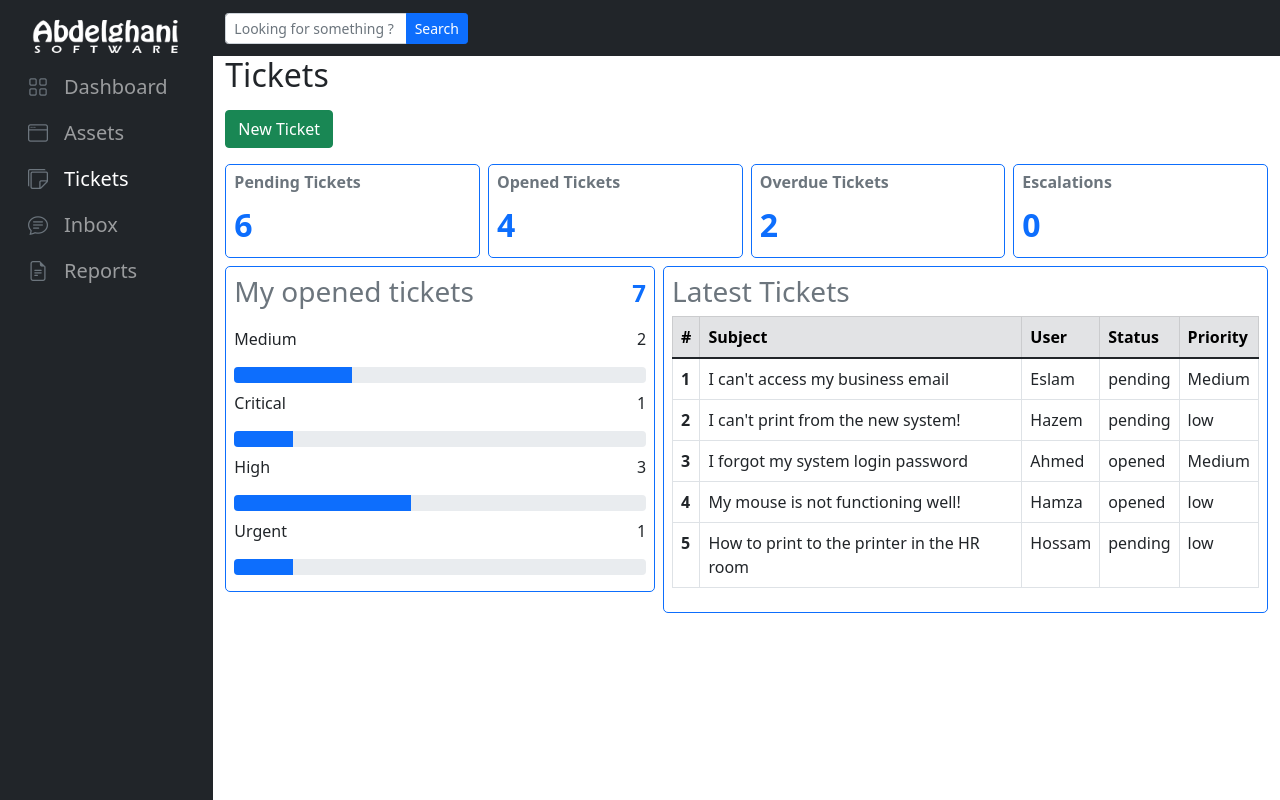
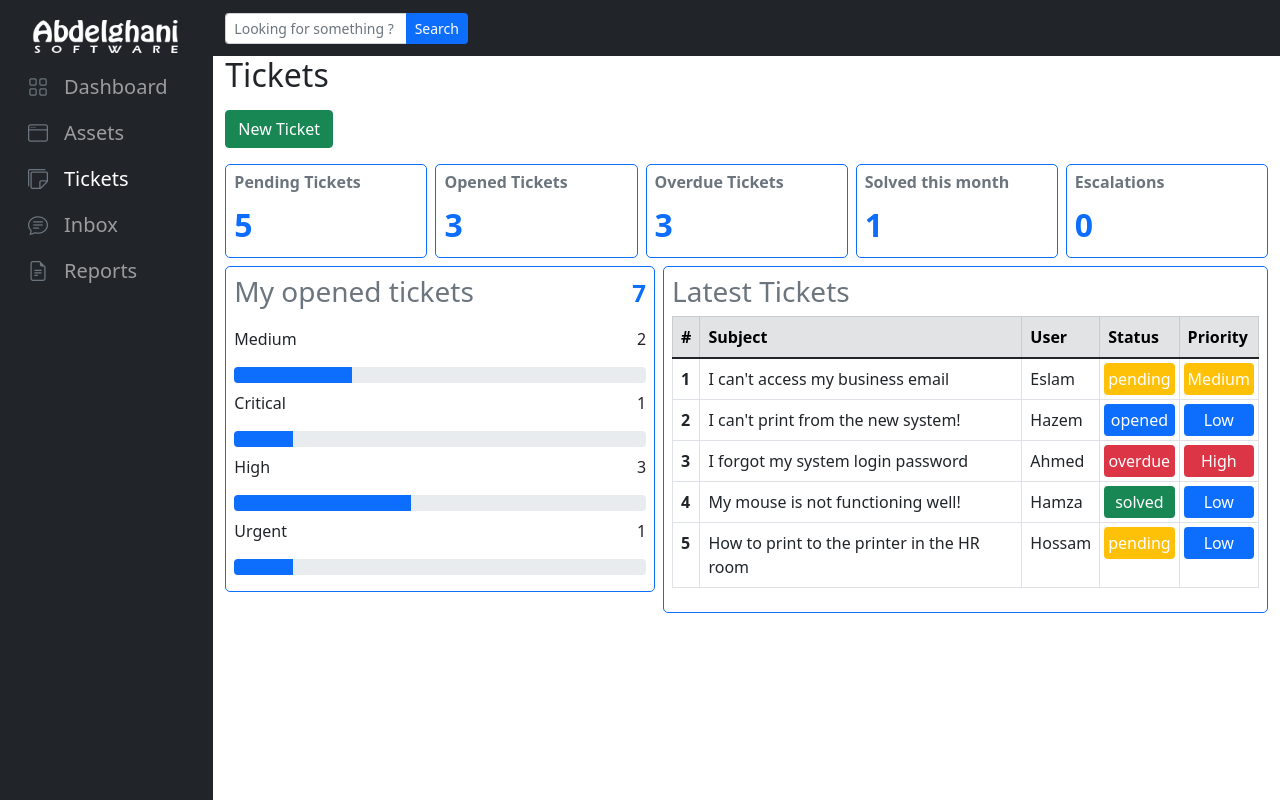
Before and after one commit to Abdelghani-Adel/I.T_Manager, a React (Create React App) app: page /tickets/dashboard in a window 1280 px wide. Built offline with nearby package versions, Linux system fonts and the light colour scheme.

Commit message:
added solved filter to the tickets table

```diff
--- a/src/Pages/TicketsPage/TicketDetails/TicketDetailsActions/TicketClose.js
+++ b/src/Pages/TicketsPage/TicketDetails/TicketDetailsActions/TicketClose.js
@@ -9,7 +9,7 @@ const TicketClose = (props) => {
   const closeHandler = () => {
     const action = {
       ...props.ticket,
-      status: "closed",
+      status: "solved",
     };
     dispatch(ticketActions.editTicket(action));
     history.goBack();
@@ -17,7 +17,7 @@ const TicketClose = (props) => {
 
   return (
     <button onClick={closeHandler}>
-      <i className="bi bi-x-square me-2"> Mark as closed</i>
+      <i className="bi bi-x-square me-2"> Mark as solved</i>
     </button>
   );
 };
--- a/src/Pages/TicketsPage/TicketsDashboard/TicketsSummary/TicketsSummary.js
+++ b/src/Pages/TicketsPage/TicketsDashboard/TicketsSummary/TicketsSummary.js
@@ -11,10 +11,13 @@ const TicketsSummary = (props) => {
   const overdue = useSelector((state) =>
     state.tickets.filter((ticket) => ticket.status === "overdue")
   );
+  const solved = useSelector((state) =>
+    state.tickets.filter((ticket) => ticket.status === "solved")
+  );
 
   return (
     <div className={props.className}>
-      <div className="row g-2 row-cols-1 row-cols-md-4">
+      <div className="row g-2 row-cols-1 row-cols-md-5">
         <TicketsSummaryCard
           title="Pending Tickets"
           tickets={pending}
@@ -31,6 +34,11 @@ const TicketsSummary = (props) => {
           path="overdue"
         />
         <TicketsSummaryCard
+          title="Solved this month"
+          tickets={solved}
+          path="solved"
+        />
+        <TicketsSummaryCard
           title="Escalations"
           tickets={[]}
           path="escalations"
--- a/src/Pages/TicketsPage/components/TicketsTable/TicketsTableRow.js
+++ b/src/Pages/TicketsPage/components/TicketsTable/TicketsTableRow.js
@@ -5,13 +5,47 @@ const TicketsTableRow = (props) => {
   const clickHandler = (e) => {
     history.push(`/tickets/ticket/${e.currentTarget.id}`);
   };
+
+  let statusClass = "";
+  if (props.ticket.status == "pending") {
+    statusClass = "bg-warning text-white";
+  }
+  if (props.ticket.status == "opened") {
+    statusClass = "bg-primary text-white";
+  }
+  if (props.ticket.status == "overdue") {
+    statusClass = "bg-danger text-white";
+  }
+  if (props.ticket.status == "solved") {
+    statusClass = "bg-success text-white";
+  }
+
+  let priorityClass = "";
+  if (props.ticket.priority == "High") {
+    priorityClass = "bg-danger text-white";
+  }
+  if (props.ticket.priority == "Medium") {
+    priorityClass = "bg-warning text-white";
+  }
+  if (props.ticket.priority == "Low") {
+    priorityClass = "bg-primary text-white";
+  }
+
   return (
     <tr id={props.ticket.id} className="cursor--pointer" onClick={clickHandler}>
       <th scope="row">{props.index + 1}</th>
       <td className="d-none d-lg-table-cell">{props.ticket.subject}</td>
       <td>{props.ticket.user}</td>
-      <td>{props.ticket.status}</td>
-      <td>{props.ticket.priority}</td>
+      <td className="p-1">
+        <p className={`m-0 p-1 rounded text-center ${statusClass}`}>
+          {props.ticket.status}
+        </p>
+      </td>
+      <td className="p-1">
+        <p className={`m-0 p-1 rounded text-center ${priorityClass}`}>
+          {props.ticket.priority}
+        </p>
+      </td>
       <td className="d-none">{props.ticket.assignedto}</td>
     </tr>
   );
--- a/src/Redux/ticketsSlice.js
+++ b/src/Redux/ticketsSlice.js
@@ -51,8 +51,8 @@ const initialState = [
     user: "Hazem",
     avatar:
       "https://cdn3.iconfinder.com/data/icons/vector-icons-6/96/256-512.png",
-    status: "pending",
-    priority: "low",
+    status: "opened",
+    priority: "Low",
     assignedTo: "Ali",
     chat: [],
   },
@@ -66,8 +66,8 @@ const initialState = [
     user: "Ahmed",
     avatar:
       "https://cdn3.iconfinder.com/data/icons/vector-icons-6/96/256-512.png",
-    status: "opened",
-    priority: "Medium",
+    status: "overdue",
+    priority: "High",
     assignedTo: "Saleh",
     chat: [
       {
@@ -106,8 +106,8 @@ const initialState = [
     user: "Hamza",
     avatar:
       "https://cdn3.iconfinder.com/data/icons/vector-icons-6/96/256-512.png",
-    status: "opened",
-    priority: "low",
+    status: "solved",
+    priority: "Low",
     assignedTo: "Mahmoud",
     chat: [
       {
@@ -147,7 +147,7 @@ const initialState = [
     avatar:
       "https://cdn3.iconfinder.com/data/icons/vector-icons-6/96/256-512.png",
     status: "pending",
-    priority: "low",
+    priority: "Low",
     assignedTo: "Mohamed",
     chat: [
       {
@@ -187,7 +187,7 @@ const initialState = [
     avatar:
       "https://cdn3.iconfinder.com/data/icons/vector-icons-6/96/256-512.png",
     status: "opened",
-    priority: "low",
+    priority: "Low",
     assignedTo: "Mohamed",
     chat: [
       {
@@ -227,7 +227,7 @@ const initialState = [
     avatar:
       "https://cdn3.iconfinder.com/data/icons/vector-icons-6/96/256-512.png",
     status: "pending",
-    priority: "low",
+    priority: "Low",
     assignedTo: "Mohamed",
     chat: [
       {
@@ -267,7 +267,7 @@ const initialState = [
     avatar:
       "https://cdn3.iconfinder.com/data/icons/vector-icons-6/96/256-512.png",
     status: "pending",
-    priority: "low",
+    priority: "Low",
     assignedTo: "Mohamed",
     chat: [
       {
@@ -307,7 +307,7 @@ const initialState = [
     avatar:
       "https://cdn3.iconfinder.com/data/icons/vector-icons-6/96/256-512.png",
     status: "overdue",
-    priority: "low",
+    priority: "Low",
     assignedTo: "Mohamed",
     chat: [
       {
@@ -347,7 +347,7 @@ const initialState = [
     avatar:
       "https://cdn3.iconfinder.com/data/icons/vector-icons-6/96/256-512.png",
     status: "overdue",
-    priority: "low",
+    priority: "Low",
     assignedTo: "Mohamed",
     chat: [
       {
@@ -387,7 +387,7 @@ const initialState = [
     avatar:
       "https://cdn3.iconfinder.com/data/icons/vector-icons-6/96/256-512.png",
     status: "pending",
-    priority: "low",
+    priority: "Low",
     assignedTo: "Mohamed",
     chat: [
       {
@@ -427,7 +427,7 @@ const initialState = [
     avatar:
       "https://cdn3.iconfinder.com/data/icons/vector-icons-6/96/256-512.png",
     status: "opened",
-    priority: "low",
+    priority: "Low",
     assignedTo: "Mohamed",
     chat: [
       {
```
Also changed, not shown: src/Pages/TicketsPage/components/TicketsTable/TicketsTableRow.module.css (added).
